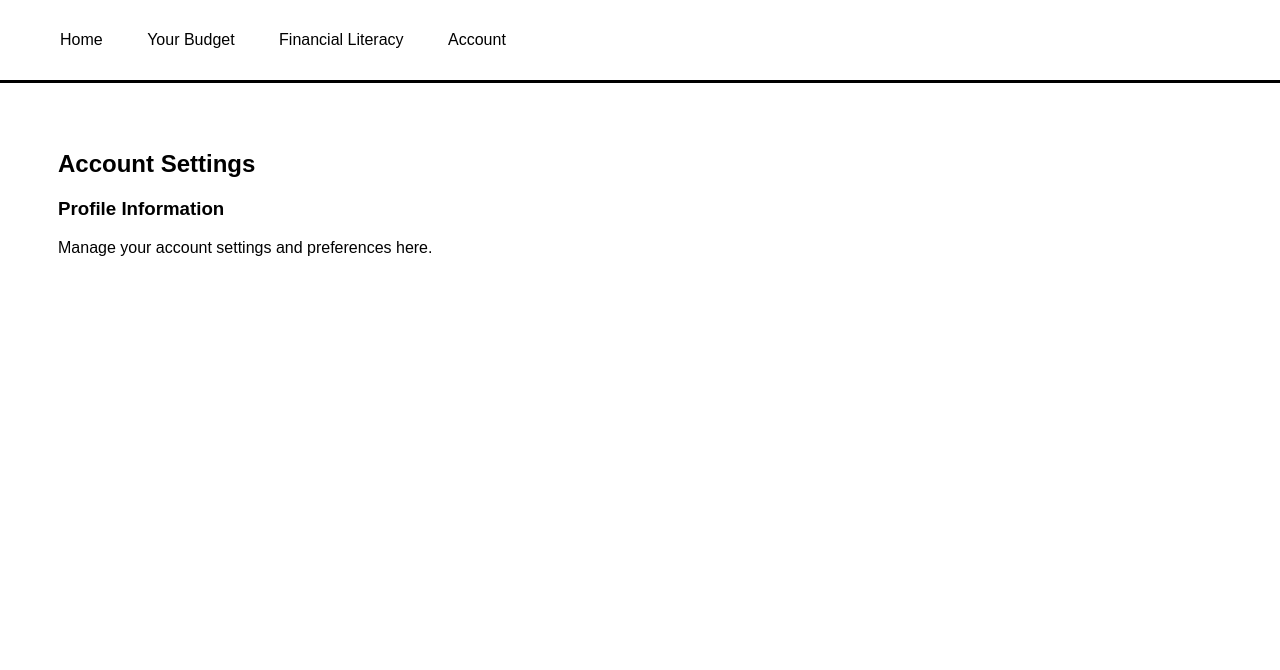
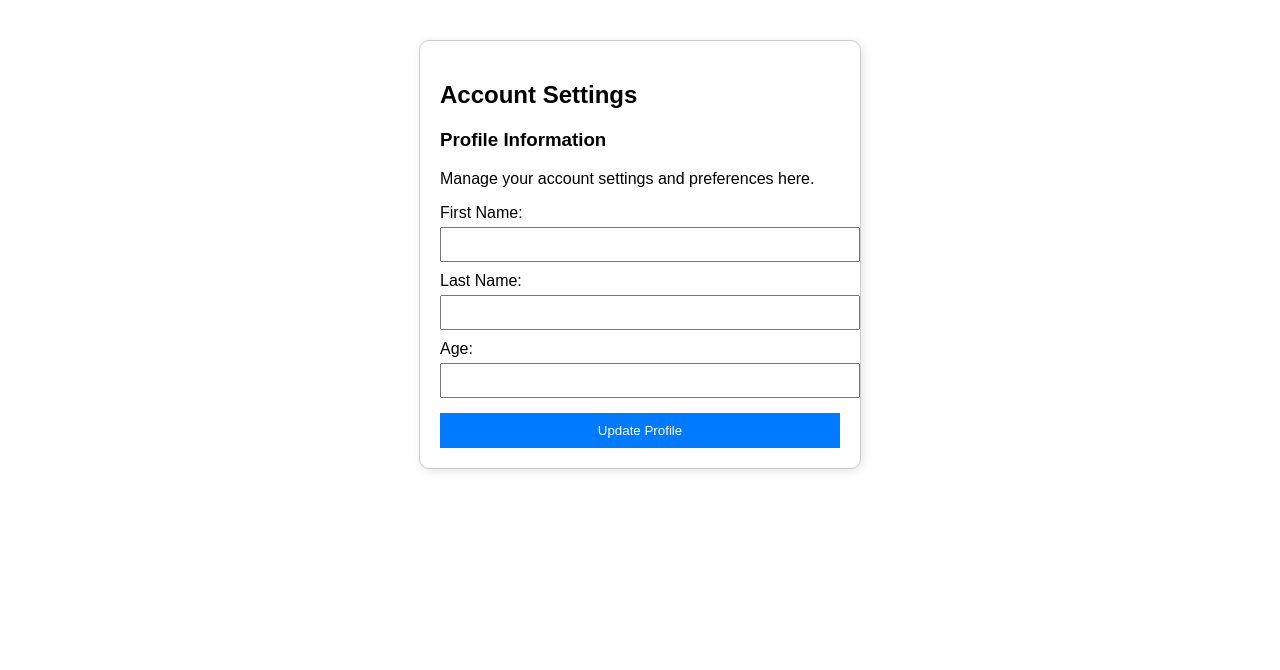
Before and after one commit to NoahN08/Smart-Stock-Rocket, a Flask app: page /account in a window 1280 px wide. Shown: the top 670 px of the page. After the commit the page ends 471 px from the top, so only its background shows below. Run offline with Flask 3, Linux system fonts and the light colour scheme.

Commit message:
account changes ashrita

```diff
--- /dev/null
+++ b/flaskEnv/pyvenv.cfg
@@ -0,0 +1,3 @@
+home = /Users/ashu2/Smart-Stock-Rocket/Smart-Stock-Rocket/.venv/bin
+include-system-site-packages = false
+version = 3.9.6
--- a/templates/account.html
+++ b/templates/account.html
@@ -1,16 +1,104 @@
+<!DOCTYPE html>
+<html lang="en">
+<head>
+    <meta charset="UTF-8">
+    <meta name="viewport" content="width=device-width, initial-scale=1.0">
+    <title>Your Account</title>
+    <style>
+        body {
+            font-family: Arial, sans-serif;
+            margin: 20px;
+            padding: 20px;
+        }
+        .dashboard {
+            max-width: 400px;
+            margin: auto;
+            padding: 20px;
+            border: 1px solid #ccc;
+            border-radius: 10px;
+            box-shadow: 2px 2px 10px rgba(0, 0, 0, 0.1);
+        }
+        label {
+            display: block;
+            margin-top: 10px;
+        }
+        input {
+            width: 100%;
+            padding: 8px;
+            margin-top: 5px;
+        }
+        button {
+            margin-top: 15px;
+            padding: 10px;
+            width: 100%;
+            background-color: #007bff;
+            color: white;
+            border: none;
+            cursor: pointer;
+        }
+        button:hover {
+            background-color: #0056b3;
+        }
+    </style>
+</head>
+<body>
 
-{% extends 'base.html' %}
-
-{% block title %}Your Account{% endblock %}
-
-{% block content %}
     <div class="dashboard">
         <section class="account-section">
             <h2>Account Settings</h2>
             <div class="account-info">
                 <h3>Profile Information</h3>
                 <p>Manage your account settings and preferences here.</p>
+
+                <form id="account-form">
+                    <label for="first-name">First Name:</label>
+                    <input type="text" id="first-name" name="first-name" required>
+
+                    <label for="last-name">Last Name:</label>
+                    <input type="text" id="last-name" name="last-name" required>
+
+                    <label for="age">Age:</label>
+                    <input type="number" id="age" name="age" min="1" required>
+
+                    <button type="submit">Update Profile</button>
+                </form>
+
+                <p id="status-message" style="color: green; display: none;">Profile updated successfully!</p>
             </div>
         </section>
     </div>
-{% endblock %}
+
+    <script>
+        document.getElementById("account-form").addEventListener("submit", function(event) {
+            event.preventDefault(); // Prevent form submission
+
+            // Collect user input
+            const firstName = document.getElementById("first-name").value;
+            const lastName = document.getElementById("last-name").value;
+            const age = document.getElementById("age").value;
+
+            // Save to local storage (simulating a backend)
+            localStorage.setItem("firstName", firstName);
+            localStorage.setItem("lastName", lastName);
+            localStorage.setItem("age", age);
+
+            // Show success message
+            document.getElementById("status-message").style.display = "block";
+        });
+
+        // Load saved data when page loads
+        window.onload = function() {
+            if (localStorage.getItem("firstName")) {
+                document.getElementById("first-name").value = localStorage.getItem("firstName");
+            }
+            if (localStorage.getItem("lastName")) {
+                document.getElementById("last-name").value = localStorage.getItem("lastName");
+            }
+            if (localStorage.getItem("age")) {
+                document.getElementById("age").value = localStorage.getItem("age");
+            }
+        };
+    </script>
+
+</body>
+</html>
```
Also changed, not shown: README.md, 12 other files.
